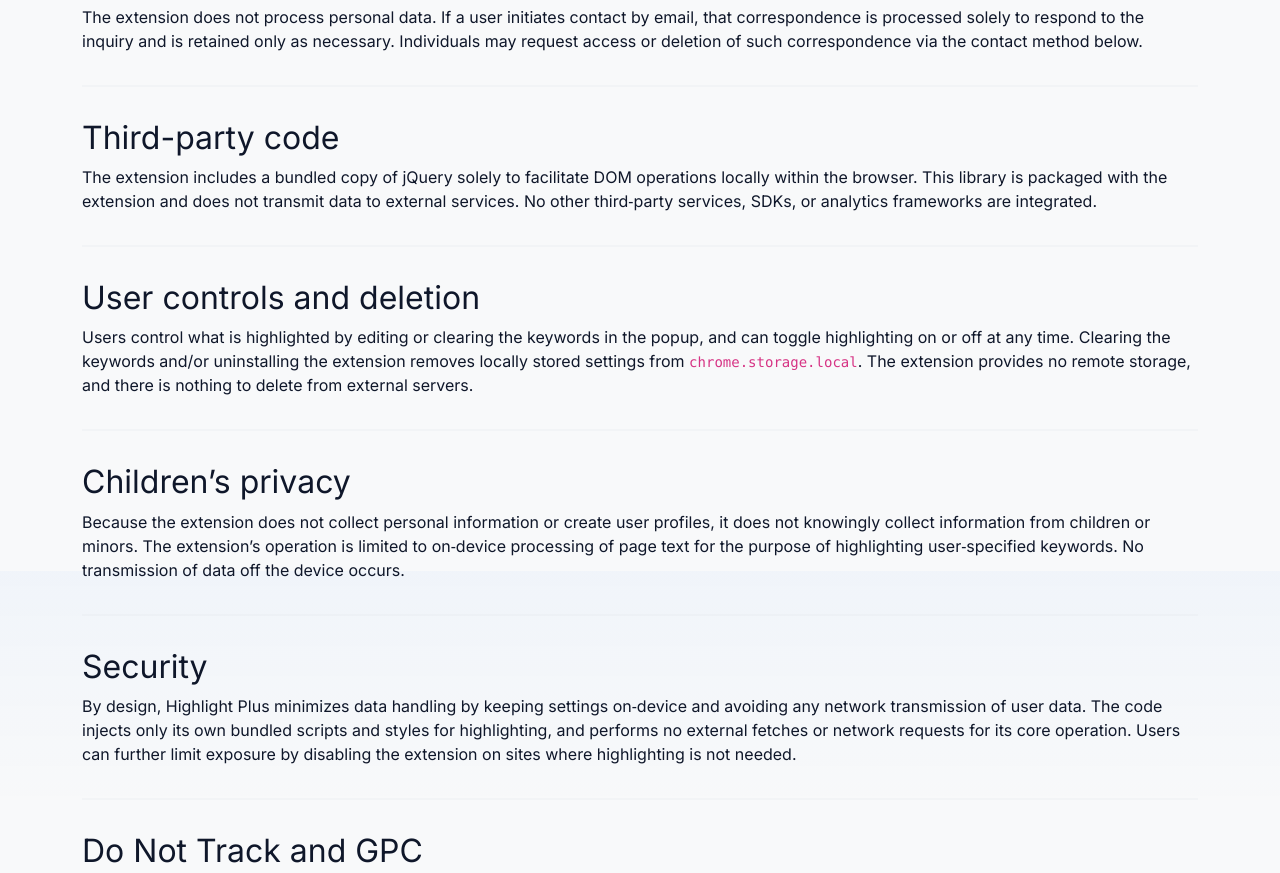
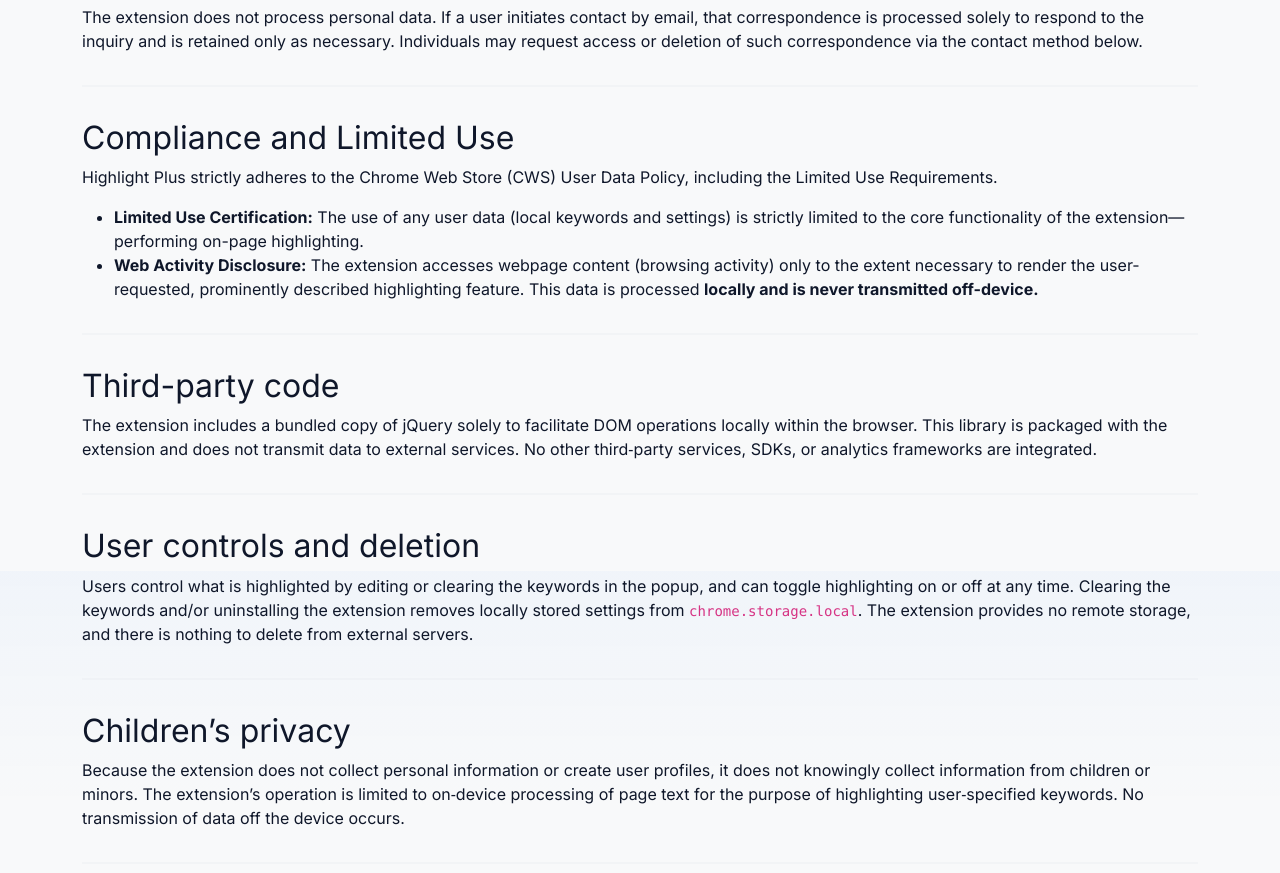
Before and after one commit to imeanup/highlighter-support, a plain HTML site: page docs/privacy-policy.html in a window 1280 px wide. Shown: the part 1829-2702 px from the top of the page. Drawn offline with nearby package versions, Linux system fonts and the light colour scheme.

Commit message:
docs: updated privacy policy-compliance and limited use, effective date, and contact

```diff
--- a/docs/privacy-policy.html
+++ b/docs/privacy-policy.html
@@ -177,6 +177,18 @@
 
         <hr class="section-divider">
 
+        <section aria-labelledby="compliance">
+            <h2 id="compliance">Compliance and Limited Use</h2>
+                <p>
+                Highlight Plus strictly adheres to the Chrome Web Store (CWS) User Data Policy, including the Limited Use Requirements.
+                </p>
+                <ul>
+                    <li><strong>Limited Use Certification:</strong> The use of any user data (local keywords and settings) is strictly limited to the core functionality of the extension—performing on-page highlighting.</li>
+                    <li><strong>Web Activity Disclosure:</strong> The extension accesses webpage content (browsing activity) only to the extent necessary to render the user-requested, prominently described highlighting feature. This data is processed <b>locally and is never transmitted off-device.</b></li>
+                </ul>
+        </section>
+        <hr class="section-divider">
+
         <section aria-labelledby="thirdparty">
             <h2 id="thirdparty">Third-party code</h2>
             <p>
@@ -234,7 +246,7 @@
         <section aria-labelledby="contact">
             <h2 id="contact">Contact</h2>
             <p>
-            For privacy questions or requests related to the Highlight Plus extension, <a href="mailto:highlighterplus@gmail.com">email</a>. This contact is for the extension only; website privacy questions are addressed in the website’s policy.
+            For privacy questions or requests related to the Highlight Plus extension, please contact the developer, imeanup, via <a href="mailto:highlighterplus@gmail.com">email</a>. This contact is for the extension only; website privacy questions are addressed in the website’s policy.
             </p>
         </section>
 
@@ -252,7 +264,7 @@
         <section aria-labelledby="effective">
             <h2 id="effective">Effective date</h2>
             <p>
-            This policy is effective as of 26 September 2025. Subsequent updates will revise the effective date and the description of processing if the extension’s behavior changes.
+            This policy is effective as of 29 September 2025. This policy was last updated on 29 September 2025. Subsequent updates will revise the effective date and the description of processing if the extension’s behavior changes.
             </p>
         </section>
         </main>
```
